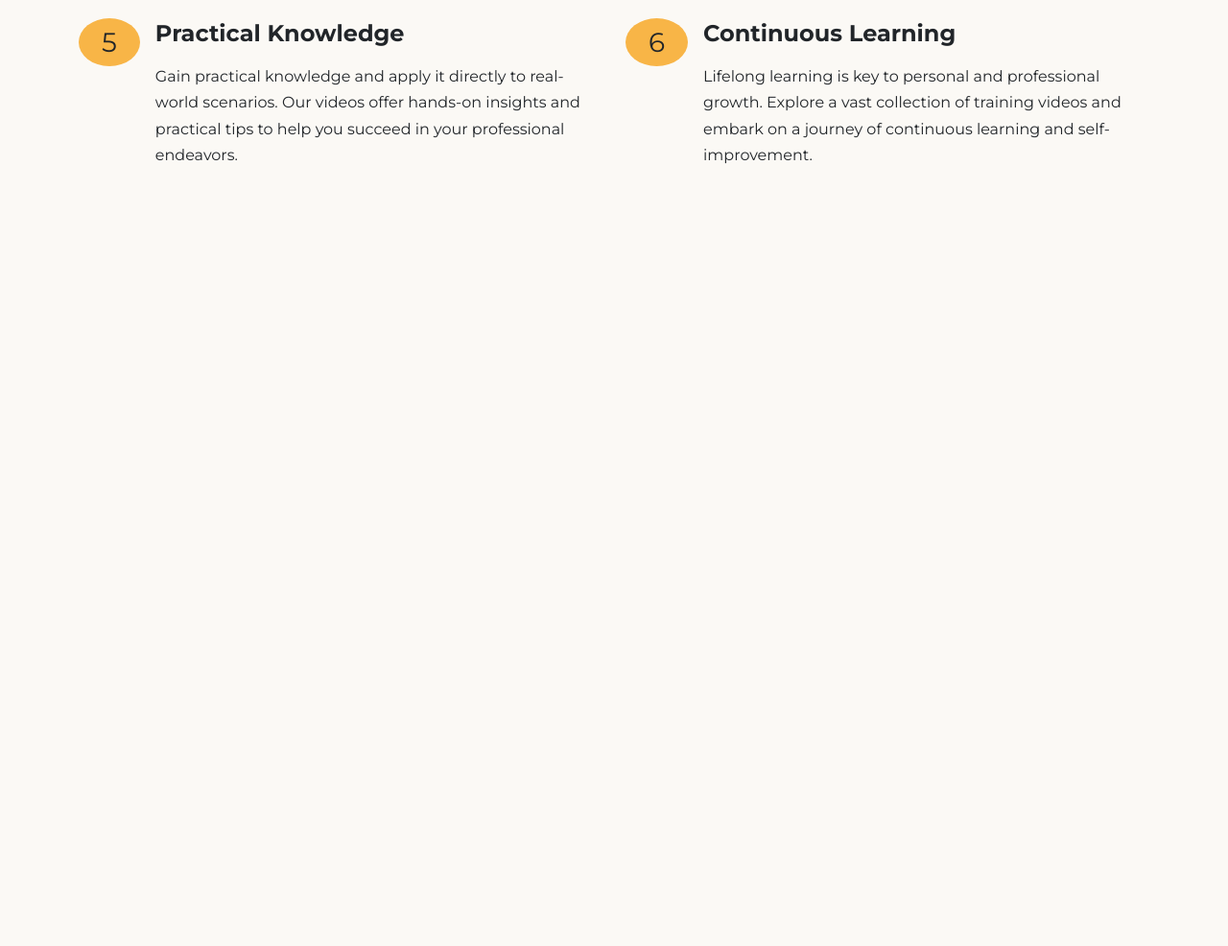
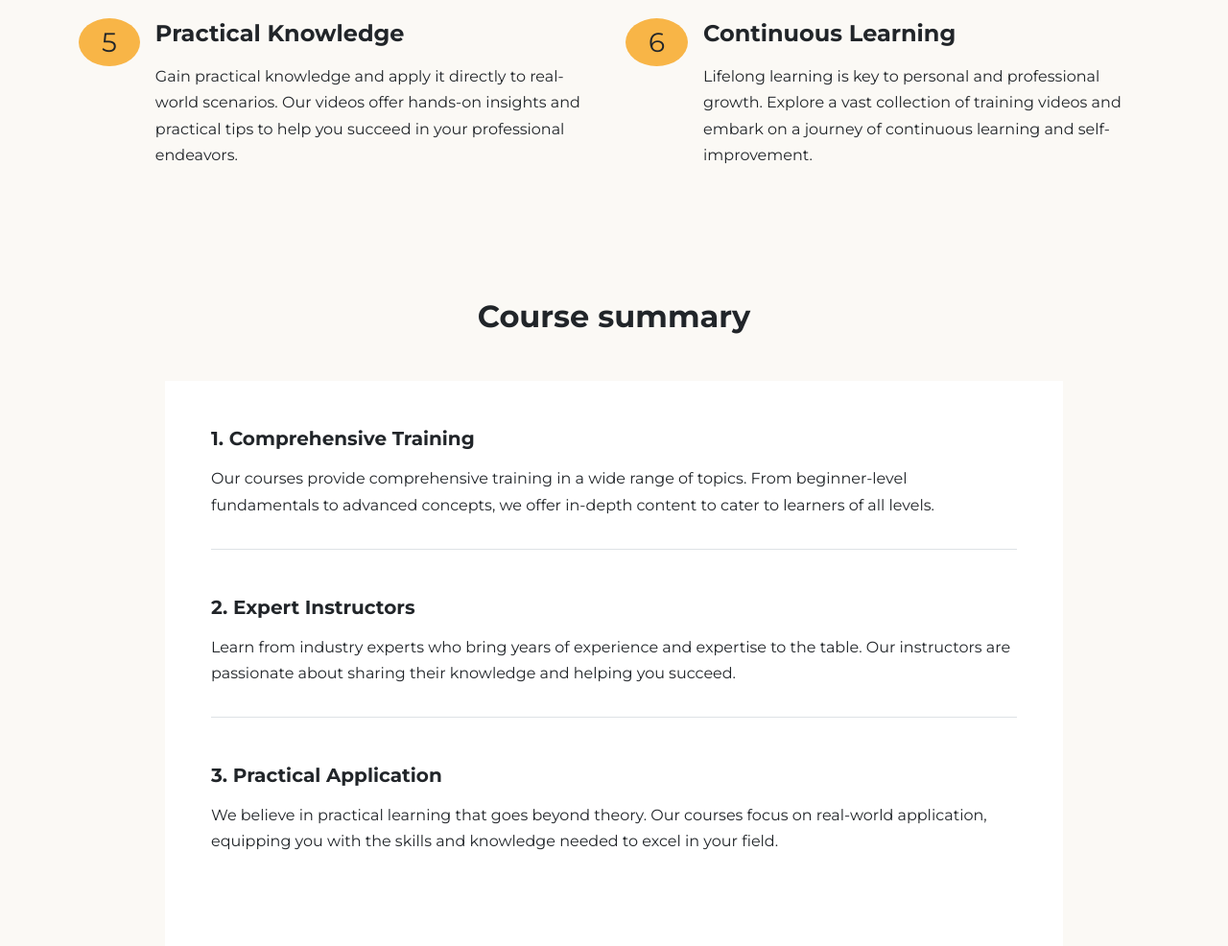
Before and after one commit to eldiaby/corso, a website built with Parcel: page index.html in a window 1280 px wide. Shown: the part 2467-3453 px from the top of the page at 96% size. Before the commit the page ends 2730 px from the top, so only its background shows below. Built offline with nearby package versions, Linux system fonts and the light colour scheme.

Commit message:
Add the summary course section

```diff
--- a/index.html
+++ b/index.html
@@ -365,6 +365,51 @@
       </section>
       <!-- End of points  section -->
       <!-- ================================================================ -->
+      <!-- Start of  summary section -->
+      <section class="section-summary bg-light mt-5 w-75 m-auto" id="summary">
+        <div class="container">
+          <div class="row">
+            <div class="col-12">
+              <h2 class="text-center mb-5">Course summary</h2>
+            </div>
+          </div>
+          <div class="row">
+            <div class="col-12">
+              <div class="bg-white p-5">
+                <ul class="list-unstyled">
+                  <li class="border-bottom pb-3">
+                    <h5>1. Comprehensive Training</h5>
+                    <p>
+                      Our courses provide comprehensive training in a wide range
+                      of topics. From beginner-level fundamentals to advanced
+                      concepts, we offer in-depth content to cater to learners of
+                      all levels.
+                    </p>
+                  </li>
+                  <li class="border-bottom pb-3 pt-5">
+                    <h5>2. Expert Instructors</h5>
+                    <p>
+                      Learn from industry experts who bring years of experience
+                      and expertise to the table. Our instructors are passionate
+                      about sharing their knowledge and helping you succeed.
+                    </p>
+                  </li>
+                  <li class="pb-3 pt-5">
+                    <h5>3. Practical Application</h5>
+                    <p>
+                      We believe in practical learning that goes beyond theory.
+                      Our courses focus on real-world application, equipping you
+                      with the skills and knowledge needed to excel in your field.
+                    </p>
+                  </li>
+                </ul>
+              </div>
+            </div>
+          </div>
+        </div>
+      </section>
+      <!-- End of summary section -->
+      <!-- ================================================================ -->
       <!-- Start of                   section -->
       <!-- End of                   section -->
       <!-- ================================================================ -->
```
